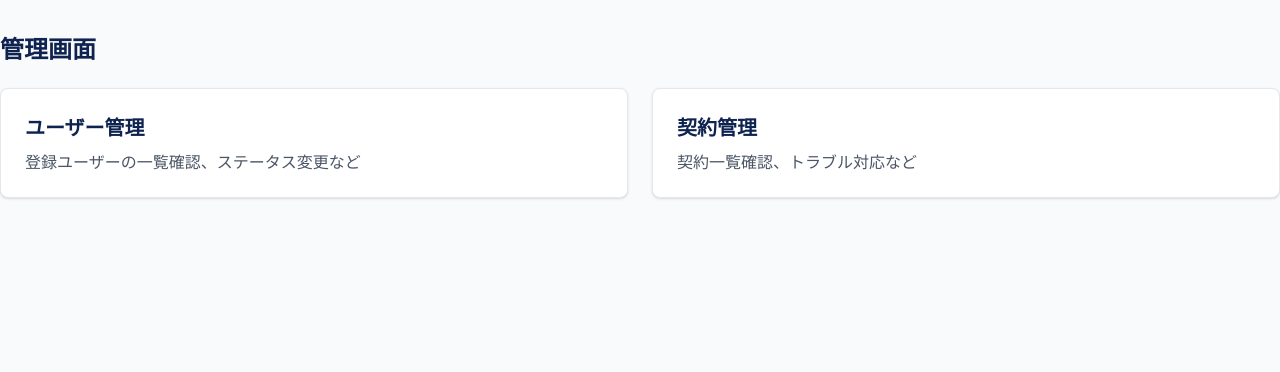
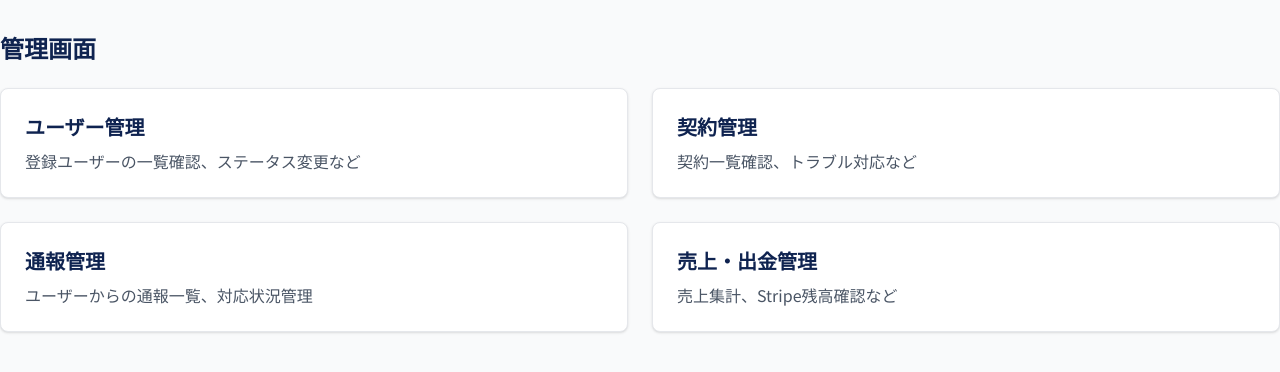
Before and after one commit to yamazarukyoto/projectmarkethub, a Next.js app: page /admin in a window 1280 px wide. Shown: the top 372 px of the page. Built offline with nearby package versions, Linux system fonts and the light colour scheme; no server answers.

Commit message:
Add admin reports and financials pages

```diff
--- /dev/null
+++ b/src/app/admin/financials/page.tsx
@@ -0,0 +1,14 @@
+"use client";
+
+import { Card } from "@/components/ui/Card";
+
+export default function AdminFinancialsPage() {
+  return (
+    <div className="container mx-auto py-8">
+      <h1 className="text-2xl font-bold mb-6">売上・出金管理</h1>
+      <Card className="p-6">
+        <p className="text-gray-500">売上・出金管理機能は現在開発中です。</p>
+      </Card>
+    </div>
+  );
+}
--- a/src/app/admin/page.tsx
+++ b/src/app/admin/page.tsx
@@ -18,6 +18,18 @@ export default function AdminDashboard() {
             <p className="text-gray-600">契約一覧確認、トラブル対応など</p>
           </Card>
         </Link>
+        <Link href="/admin/reports">
+          <Card className="p-6 hover:shadow-md transition-shadow cursor-pointer">
+            <h2 className="text-xl font-semibold mb-2">通報管理</h2>
+            <p className="text-gray-600">ユーザーからの通報一覧、対応状況管理</p>
+          </Card>
+        </Link>
+        <Link href="/admin/financials">
+          <Card className="p-6 hover:shadow-md transition-shadow cursor-pointer">
+            <h2 className="text-xl font-semibold mb-2">売上・出金管理</h2>
+            <p className="text-gray-600">売上集計、Stripe残高確認など</p>
+          </Card>
+        </Link>
       </div>
     </div>
   );
--- /dev/null
+++ b/src/app/admin/reports/page.tsx
@@ -0,0 +1,14 @@
+"use client";
+
+import { Card } from "@/components/ui/Card";
+
+export default function AdminReportsPage() {
+  return (
+    <div className="container mx-auto py-8">
+      <h1 className="text-2xl font-bold mb-6">通報管理</h1>
+      <Card className="p-6">
+        <p className="text-gray-500">通報機能は現在開発中です。</p>
+      </Card>
+    </div>
+  );
+}
```
